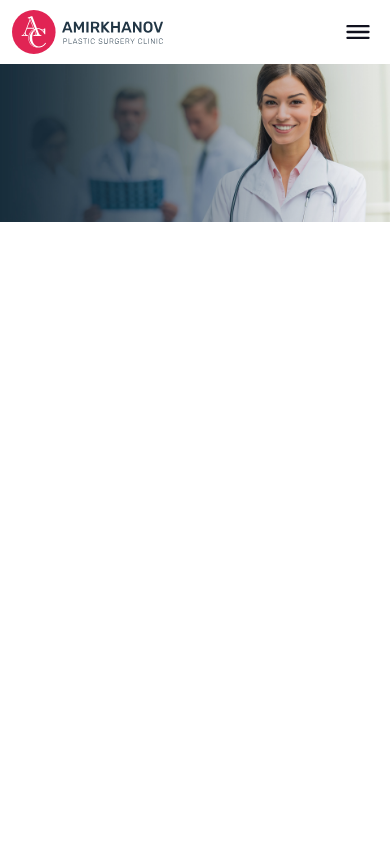
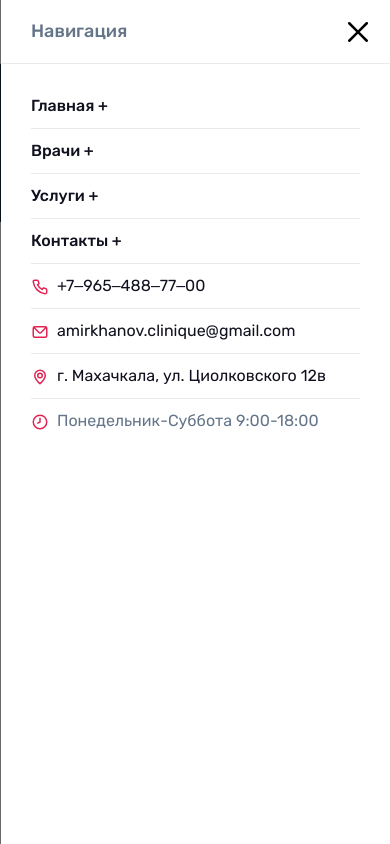
Before and after one commit to uzunhair/clinic-gatsby, a Gatsby site: page / in a window 390 px wide. Both pictures are taken after a click on the button 358 px from the left and 31 px from the top of the page. Built offline with nearby package versions, Linux system fonts and the light colour scheme; Gatsby itself is replaced by a stand-in of ours.

Commit message:
Update header

```diff
--- a/package.json
+++ b/package.json
@@ -30,6 +30,7 @@
     "gatsby-transformer-remark": "^6.0.0",
     "gatsby-transformer-sharp": "^5.0.0",
     "react": "^18.2.0",
+    "react-bootstrap": "^2.7.0",
     "react-dom": "^18.2.0",
     "sass": "^1.56.1",
     "styled-components": "^5.3.6"
--- a/src/components/Shared/HomeFourFiveNavBar/HomeFourFiveNavBar.js
+++ b/src/components/Shared/HomeFourFiveNavBar/HomeFourFiveNavBar.jsx
@@ -1,4 +1,4 @@
-import React, { useEffect, useState } from 'react';
+import React, { useEffect, useState, useCallback } from 'react';
 import { Link } from 'gatsby';
 import styled from 'styled-components';
 import {
@@ -11,8 +11,7 @@ import {
   UilPhoneVolume,
   UilBars,
 } from '@iconscout/react-unicons';
-import { StaticImage } from 'gatsby-plugin-image';
-// import Sidebar from '../Sidebar/Sidebar';
+import Sidebar from '../Sidebar/Sidebar';
 
 import logoImg from '../../../images/logo/logo.svg';
 
@@ -31,8 +30,9 @@ const Logo = styled(Link)`
 
 const HomeFourFiveNavBar = () => {
   const [show, setShow] = useState(false);
-  const handleClose = () => setShow(false);
-  const handleShow = () => setShow(true);
+  const handleClose = useCallback(() => setShow(false), []);
+  const handleShow = useCallback(() => setShow(true), []);
+
   const [stickyMenu, setStickyMenu] = useState(false);
   useEffect(() => {
     const stickyMenuBar = () => {
@@ -110,7 +110,6 @@ const HomeFourFiveNavBar = () => {
             </div>
           </div>
         </div>
-        {/* <!-- menu-area --> */}
         <div
           className={
             stickyMenu
@@ -186,7 +185,7 @@ const HomeFourFiveNavBar = () => {
         </div>
       </header>
 
-      {/* <Sidebar show={show} handleClose={handleClose} /> */}
+      <Sidebar show={show} handleClose={handleClose} />
     </>
   );
 };
--- /dev/null
+++ b/src/components/Shared/Sidebar/Sidebar.jsx
@@ -0,0 +1,62 @@
+import React from 'react';
+import { Offcanvas } from 'react-bootstrap';
+import { Link } from 'gatsby';
+import styled from 'styled-components';
+import { UilMapMarker, UilEnvelope, UilPhone, UilClockEight } from '@iconscout/react-unicons';
+
+const ContactItem = styled.div`
+  border-top: 1px solid #eaeaea;
+  padding: 10px 0;
+`;
+
+const Sidebar = ({ show, handleClose }) => {
+  return (
+    <Offcanvas show={show} onHide={handleClose} placement="end" className="side__bar">
+      <Offcanvas.Header closeButton>
+        <Offcanvas.Title>Навигация</Offcanvas.Title>
+      </Offcanvas.Header>
+      <Offcanvas.Body>
+        <nav>
+          <ul className="sidebar-nav">
+            <li className="sidebar-nav__item">
+              <Link to="/">Главная +</Link>
+            </li>
+            <li className="sidebar-nav__item">
+              <Link to="/services">Врачи +</Link>
+            </li>
+            <li className="sidebar-nav__item">
+              <Link to="/doctors">Услуги +</Link>
+            </li>
+            <li className="sidebar-nav__item">
+              <Link to="/doctors">Контакты +</Link>
+            </li>
+          </ul>
+        </nav>
+        <ContactItem>
+          <a href="tel:+79654887700">
+            <UilPhone size={18} color="#e12454" style={{ marginRight: 8 }} />
+            +7‒965‒488‒77‒00
+          </a>
+        </ContactItem>
+        <ContactItem>
+          <a href="mailto:amirkhanov.clinique@gmail.com">
+            <UilEnvelope size={18} color="#e12454" style={{ marginRight: 8 }} />
+            amirkhanov.clinique@gmail.com
+          </a>
+        </ContactItem>
+        <ContactItem>
+          <a href="https://yandex.ru/maps/?from=api-maps&ll=47.516468%2C42.984490&mode=routes&origin=jsapi21&rtext=~42.972454%2C47.490812&rtt=auto&ruri=~ymapsbm1%3A%2F%2Fgeo%3Fdata%3DCgozNjk1MjAyNzI0EnLQoNC%2B0YHRgdC40Y8sINCg0LXRgdC%2F0YPQsdC70LjQutCwINCU0LDQs9C10YHRgtCw0L0sINCc0LDRhdCw0YfQutCw0LvQsCwg0YPQu9C40YbQsCDQptC40L7Qu9C60L7QstGB0LrQvtCz0L4sIDEy0JIiCg2X9j1CFczjK0I%3D&z=13.16">
+            <UilMapMarker size={18} color="#e12454" style={{ marginRight: 8 }} />
+            г. Махачкала, ул. Циолковского 12в
+          </a>
+        </ContactItem>
+        <ContactItem>
+          <UilClockEight size={18} color="#e12454" style={{ marginRight: 8 }} />
+          Понедельник-Суббота 9:00-18:00
+        </ContactItem>
+      </Offcanvas.Body>
+    </Offcanvas>
+  );
+};
+
+export default Sidebar;
--- a/src/styles/scss/global.scss
+++ b/src/styles/scss/global.scss
@@ -17,7 +17,7 @@
 //@import "bootstrap/tables";
 //@import "bootstrap/forms";
 //@import "bootstrap/buttons";
-//@import "bootstrap/transitions";
+@import "bootstrap/transitions";
 //@import "bootstrap/dropdown";
 //@import "bootstrap/button-group";
 //@import "bootstrap/nav";
@@ -30,14 +30,14 @@
 //@import "bootstrap/alert";
 //@import "bootstrap/progress";
 //@import "bootstrap/list-group";
-//@import "bootstrap/close";
+@import "bootstrap/close";
 //@import "bootstrap/toasts";
 //@import "bootstrap/modal";
 //@import "bootstrap/tooltip";
 //@import "bootstrap/popover";
 //@import "bootstrap/carousel";
 //@import "bootstrap/spinners";
-//@import "bootstrap/offcanvas";
+@import "bootstrap/offcanvas";
 //@import "bootstrap/placeholders";
 
 // Utilities
--- a/src/styles/scss/medidove/_header.scss
+++ b/src/styles/scss/medidove/_header.scss
@@ -344,47 +344,36 @@
 //     color: #b79d82;
 //}
 //
-//// sidebar start
-//.offcanvas {
-//    position: fixed;
-//    bottom: 0;
-//    z-index: 1045;
-//    z-index: 99999999;
-//    display: flex;
-//    flex-direction: column;
-//    max-width: 100%;
-//    visibility: hidden;
-//    background-color: #fff;
-//    background-clip: padding-box;
-//    outline: 0;
-//    transition: transform 0.3s ease-in-out;
-//}
+// sidebar start
 //.side__bar a{
 //    color: white;
 //}
-//.offcanvas-end {
-//    width: 300px ;
-//}
-//.offcanvas {
-//    background: #152136 ;
-//}
-//.offcanvas-header {
-//    margin-bottom: 15px;
-//}
-//.btn-close:focus {
-//    outline: 0;
-//    box-shadow: none ;
-//}
-//.offcanvas-body {
-//    padding: 30px ;
-//}
-//.btn-close {
-//    //background: transparent url(../img/icon/close-icon.svg) center/1em auto no-repeat ;
-//    opacity: 1 ;
-//    position: absolute;
-//    top: 30px;
-//    font-size: 25px;
-//}
+.offcanvas-end {
+  width: 300px;
+}
+.offcanvas-header {
+  border-bottom: 1px solid #eaeaea;
+  height: 64px;
+  padding-left: 30px;
+}
+
+.btn-close:focus {
+    outline: 0;
+    box-shadow: none ;
+}
+
+.offcanvas-body {
+  padding: 20px 30px 30px 30px;
+  font-size: 16px;
+}
+
+.btn-close {
+  opacity: 1;
+  position: absolute;
+  top: 22px;
+  right: 22px;
+  font-size: 20px;
+}
 //.side-info {
 //    width: auto;
 //    height: 100%;
@@ -396,28 +385,23 @@
 //    transition: .6s;
 //    overflow-y:inherit;
 //}
-//
-//.sidebar_sub_menu{
-//    list-style: none;
-//}
-//.sidebar_sub_menu li{
-//    margin-bottom: 10px;
-//    border-bottom: 1px solid #2a3a57;
-//    padding-bottom: 5px;
-//}
-//.sidebar_sub_menu li a{
-//    opacity: 0.75;
-//    padding-left: 25px;
-//}
-//
-//
-//.iconAdd{
-//    position: relative;
-//    color: white;
-//    border-top: 1px solid #2a3a57;
-//    border-bottom: 1px solid #2a3a57;
-//    padding: 6px 0;
-//    margin-bottom: 10px;
+
+.sidebar-nav__item {
+  padding: 10px 0;
+  font-weight: 500;
+
+  + .sidebar-nav__item {
+    border-top: 1px solid #eaeaea;
+  }
+}
+
+//.iconAdd {
+//  position: relative;
+//  color: red;
+//  border-top: 1px solid #2a3a57;
+//  border-bottom: 1px solid #2a3a57;
+//  padding: 6px 0;
+//  margin-bottom: 10px;
 //}
 //.iconAdd::before{
 //    content: '+';
@@ -427,7 +411,7 @@
 //    width: 20px;
 //    height: 20px;
 //    font-size: 20px;
-//    color: white;
+//    color: red;
 //    display: flex;
 //    align-items: center;
 //    justify-content: center;
@@ -458,5 +442,3 @@
 //    border-right: 1px solid #2a3a57;
 //    border-left: 1px solid #2a3a57;
 //}
-//
-//
```
